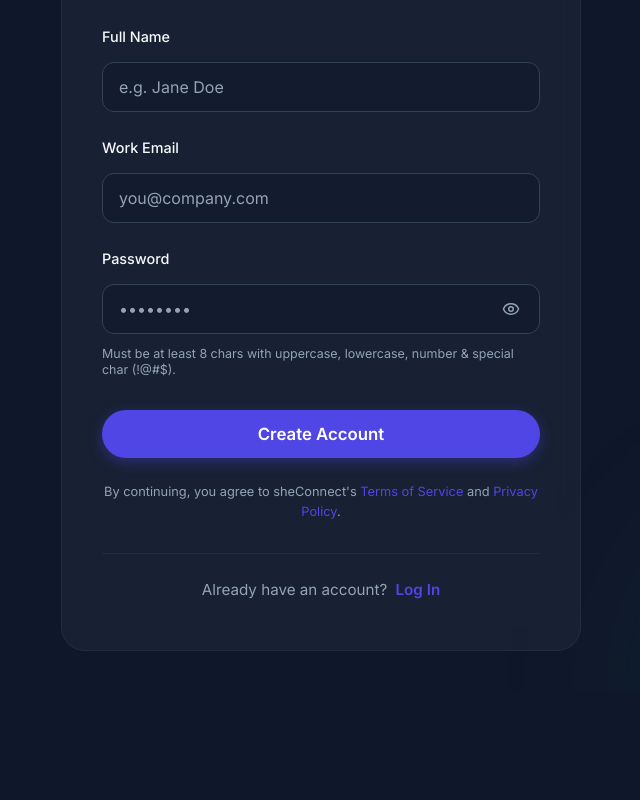
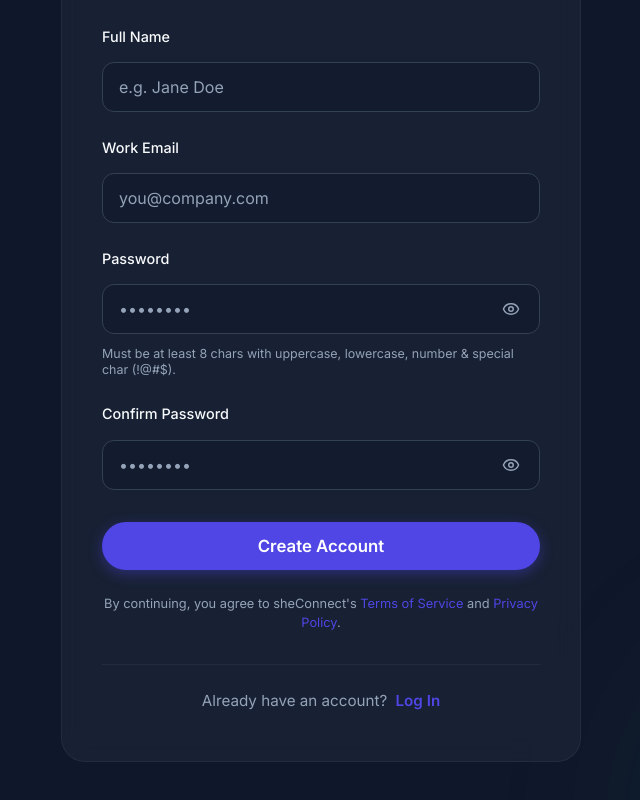
Before and after one commit to sihamsadik/sheConnect, a React app in the folder frontend/: page /signup in a window 1280 px wide. Shown: the part 552-1352 px from the top of the page, without its empty margins (319-959 px from the left). Before the commit the page ends 1243 px from the top, so only its background shows below. Built offline with nearby package versions, Linux system fonts and the light colour scheme; the HTML template or start-up script is replaced by a standard one.

Commit message:
fix: add signup confirm password

```diff
--- a/frontend/src/Signup.css
+++ b/frontend/src/Signup.css
@@ -314,6 +314,16 @@
   line-height: 1.3;
 }
 
+.field-hint--error {
+  color: #f87171;
+  font-weight: 500;
+}
+
+.field-hint--success {
+  color: #4ade80;
+  font-weight: 500;
+}
+
 .btn-loading-content {
   display: inline-flex;
   align-items: center;
--- a/frontend/src/Signup.jsx
+++ b/frontend/src/Signup.jsx
@@ -17,12 +17,14 @@ function Signup() {
   const navigate = useNavigate();
   const [selectedRole, setSelectedRole] = useState(null);
   const [showPassword, setShowPassword] = useState(false);
+  const [showConfirmPassword, setShowConfirmPassword] = useState(false);
   const [isLoading, setIsLoading] = useState(false);
   const [errorMessage, setErrorMessage] = useState('');
   const [formData, setFormData] = useState({
     name: '',
     email: '',
-    password: ''
+    password: '',
+    confirmPassword: ''
   });
 
   const roles = [
@@ -83,6 +85,11 @@ function Signup() {
 
     if (!isStrongPassword(formData.password)) {
       setErrorMessage("Password must be at least 8 characters long, and include an uppercase letter, lowercase letter, number, and special character (e.g. Test1234!).");
+      return;
+    }
+
+    if (formData.password !== formData.confirmPassword) {
+      setErrorMessage("Passwords do not match. Please try again.");
       return;
     }
 
@@ -251,8 +258,37 @@ function Signup() {
               </button>
             </div>
             <p className="field-hint">
-              Must be at least 8 chars with uppercase, lowercase, number & special char (!@#$).
+              Must be at least 8 chars with uppercase, lowercase, number &amp; special char (!@#$).
             </p>
+          </div>
+
+          <div className="form-group">
+            <label htmlFor="confirmPassword">Confirm Password</label>
+            <div className="password-input-wrapper">
+              <input
+                type={showConfirmPassword ? "text" : "password"}
+                id="confirmPassword"
+                name="confirmPassword"
+                placeholder="••••••••"
+                value={formData.confirmPassword}
+                onChange={handleInputChange}
+                required
+              />
+              <button
+                type="button"
+                className="toggle-password"
+                onClick={() => setShowConfirmPassword(!showConfirmPassword)}
+                aria-label="Toggle confirm password visibility"
+              >
+                {showConfirmPassword ? <EyeOff size={18} /> : <Eye size={18} />}
+              </button>
+            </div>
+            {formData.confirmPassword && formData.password !== formData.confirmPassword && (
+              <p className="field-hint field-hint--error">Passwords do not match.</p>
+            )}
+            {formData.confirmPassword && formData.password === formData.confirmPassword && (
+              <p className="field-hint field-hint--success">Passwords match ✓</p>
+            )}
           </div>
 
           <button
```
